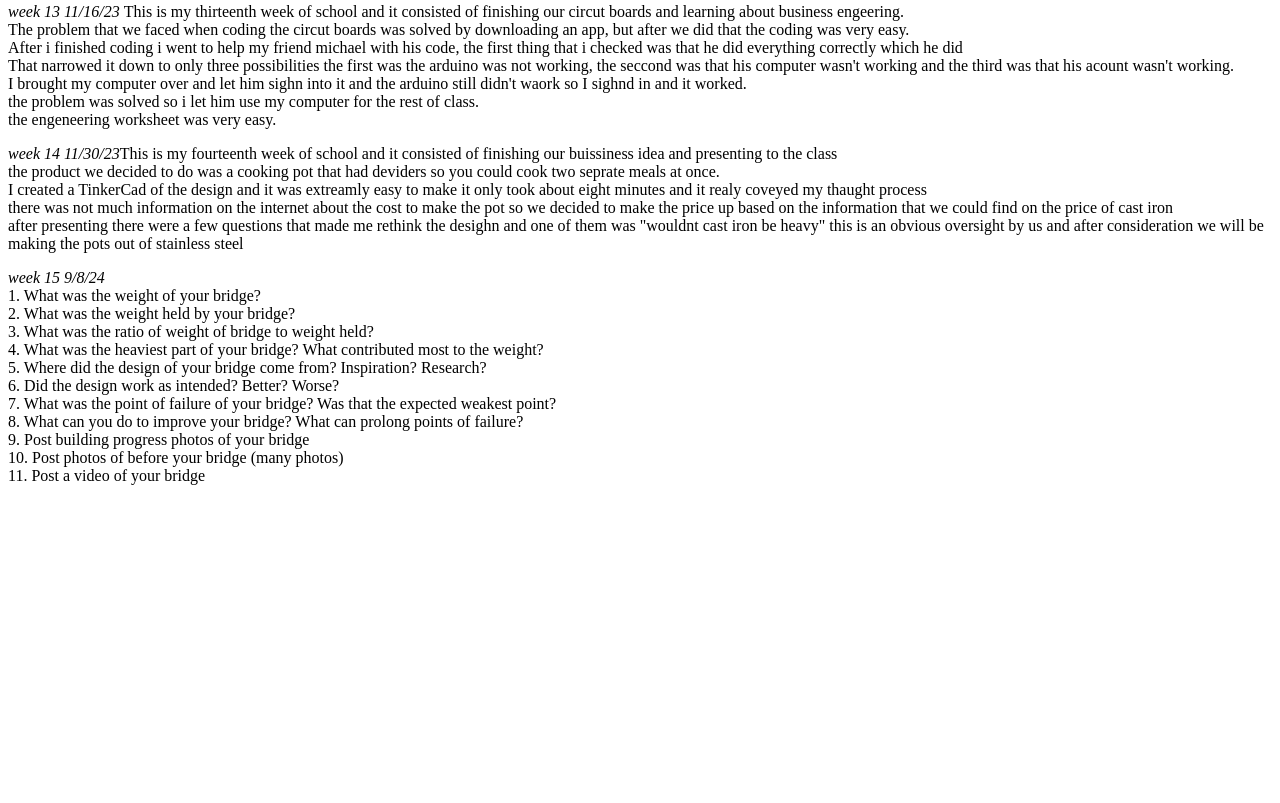
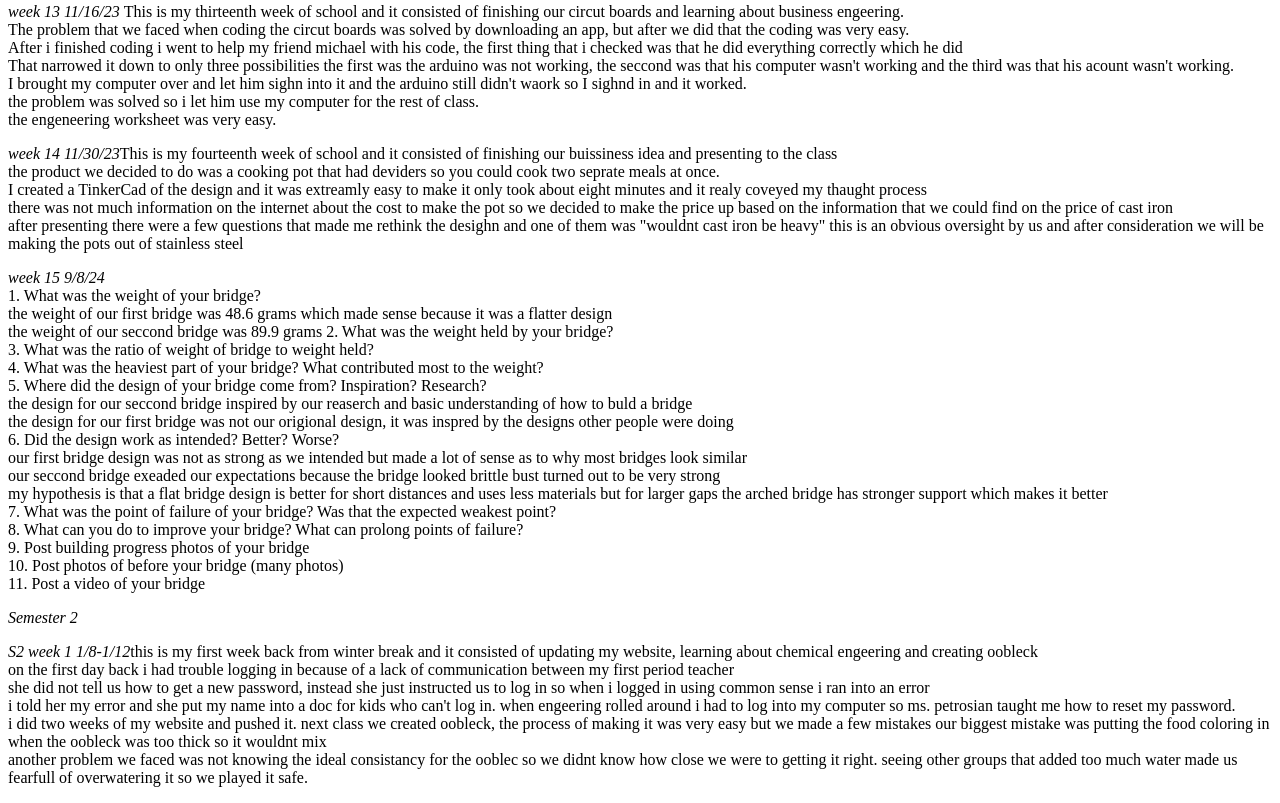
Before and after one commit to Ronanistaken/website, a plain HTML site: page index.html in a window 1280 px wide. Shown: the part 1807-2610 px from the top of the page. Before the commit the page ends 2308 px from the top, so only its background shows below. Drawn offline with Linux system fonts and the light colour scheme.

Commit message:
S2 week 1 1/8-1/12

```diff
--- a/index.html
+++ b/index.html
@@ -85,11 +85,18 @@
         <p>
             <i>week 15 9/8/24</i><br>
             1. What was the weight of your bridge?<br>
+            the weight of our first bridge was 48.6 grams which made sense because it was a flatter design<br>
+            the weight of our seccond bridge was 89.9 grams
             2. What was the weight held by your bridge?<br>
             3. What was the ratio of weight of bridge to weight held? <br>
             4. What was the heaviest part of your bridge? What contributed most to the weight?<br>
             5. Where did the design of your bridge come from? Inspiration? Research? <br>
+            the design for our seccond bridge inspired by our reaserch and basic understanding of how to buld a bridge<br>
+            the design for our first bridge was not our origional design, it was inspred by the designs other people were doing<br>
             6. Did the design work as intended? Better? Worse?<br>
+            our first bridge design was not as strong as we intended but made a lot of sense as to why most bridges look similar<br>
+            our seccond bridge exeaded our expectations because the bridge looked brittle bust turned out to be very strong<br>
+            my hypothesis is that a flat bridge design is better for short distances and uses less materials but for larger gaps the arched bridge has stronger support which makes it better<br>
             7. What was the point of failure of your bridge? Was that the expected weakest point?<br>
             8. What can you do to improve your bridge? What can prolong points of failure?<br>
             9. Post building progress photos of your bridge<br>
@@ -98,6 +105,17 @@
 
 
         </p>
+        <p>
+            <i> Semester 2 </i>
+        </p>
+        <p>
+            <i> S2 week 1 1/8-1/12</i>this is my first week back from winter break and it consisted of updating my website, learning about chemical engeering and creating oobleck<br>
+            on the first day back i had trouble logging in because of a lack of communication between my first period teacher<br>
+            she did not tell us how to get a new password, instead she just instructed us to log in so when i logged in using common sense i ran into an error<br>
+            i told her my error and she put my name into a doc for kids who can't log in. when engeering rolled around i had to log into my computer so ms. petrosian taught me how to reset my password.<br>
+            i did two weeks of my website and pushed it. next class we created oobleck, the process of making it was very easy but we made a few mistakes our biggest mistake was putting the food coloring in when the oobleck was too thick so it wouldnt mix<br>
+            another problem we faced was not knowing the ideal consistancy for the ooblec so we didnt know how close we were to getting it right. seeing other groups that added too much water made us fearfull of overwatering it so we played it safe.<br>
+        </p>
     </body>
 
 </html>
```
